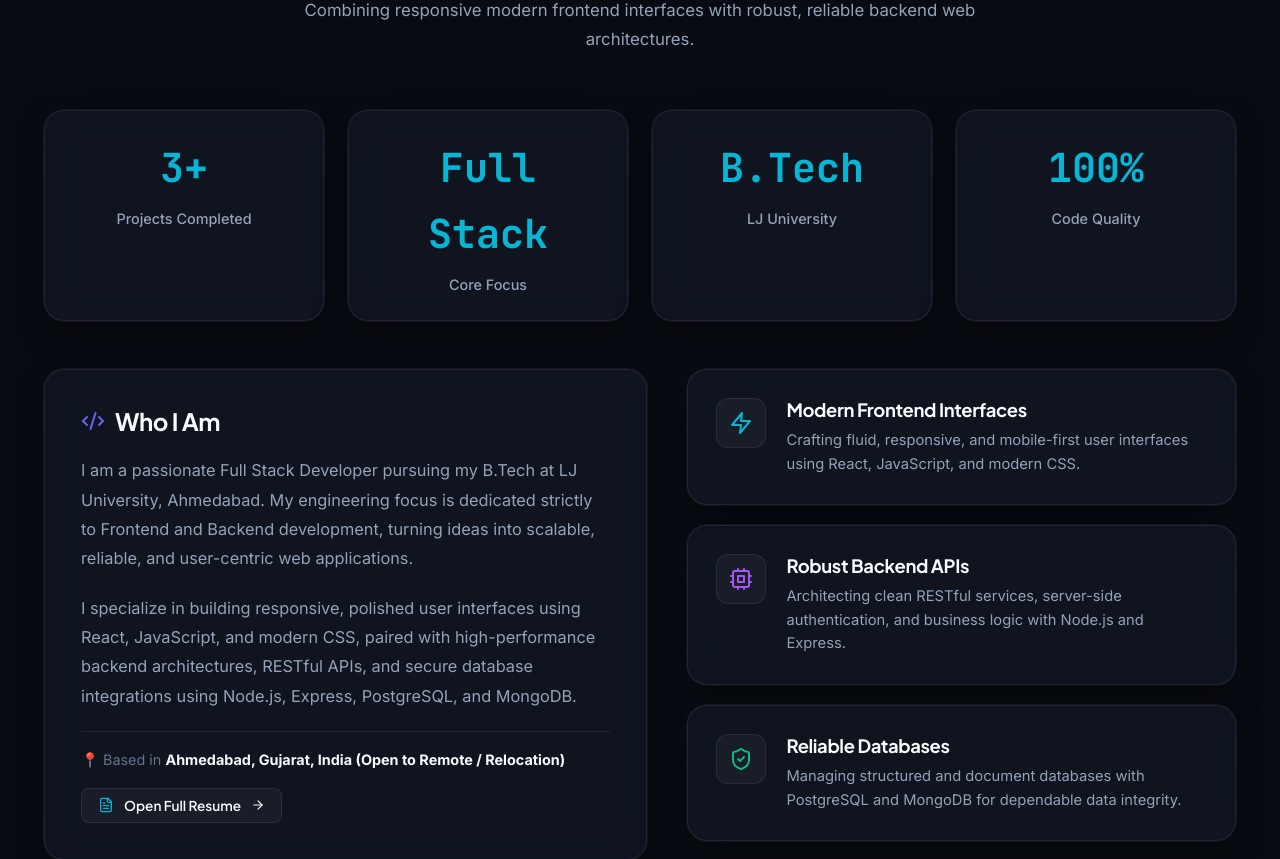
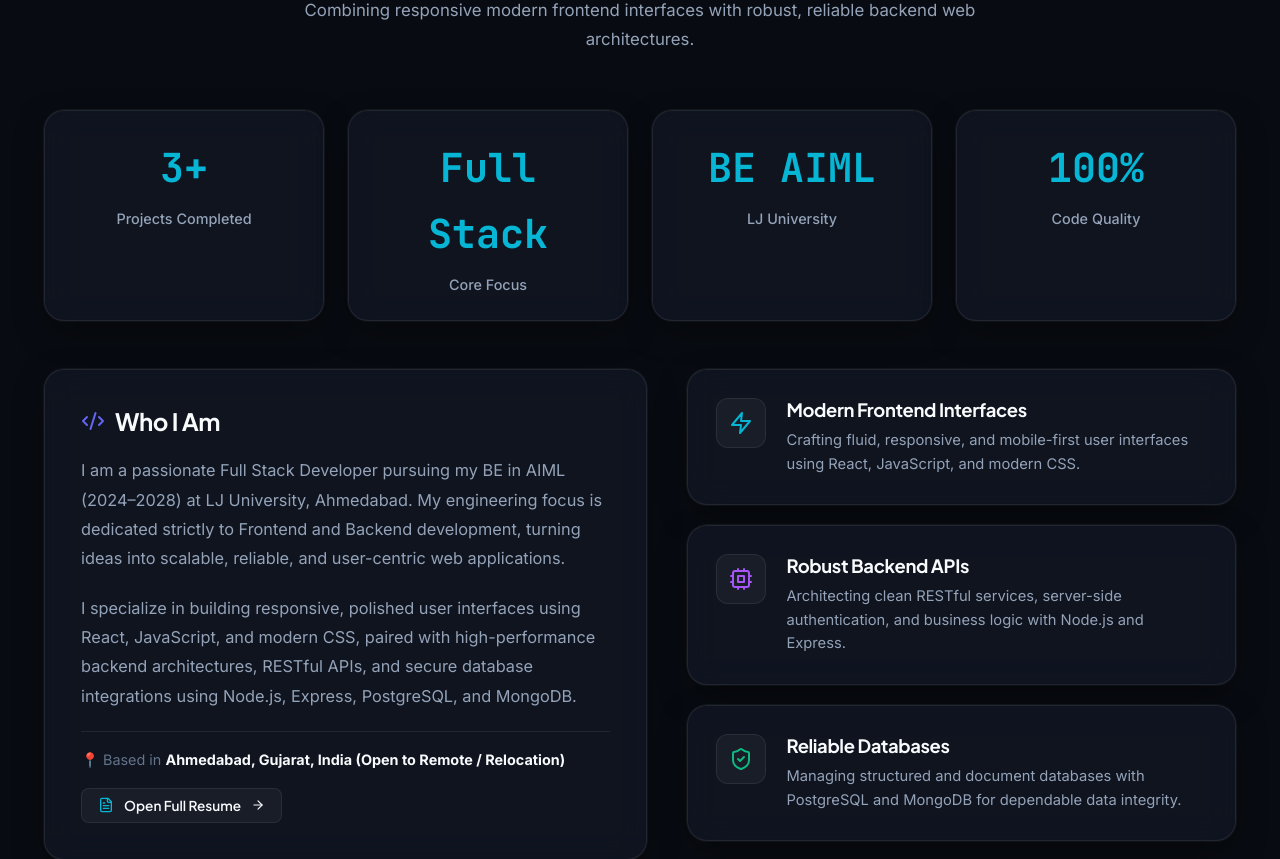
Before and after one commit to Dharm0101/PORTFOLIO, a React (Vite) app: page / in a window 1280 px wide. Shown: the part 1060-1919 px from the top of the page. Built offline with nearby package versions, Linux system fonts and the light colour scheme.

Commit message:
Update education details to BE in AIML (2024-2028) at LJ University

```diff
--- a/src/components/Hero.jsx
+++ b/src/components/Hero.jsx
@@ -11,7 +11,7 @@ export const Hero = ({ onOpenTerminal, onOpenResume }) => {
     "Full Stack Web Developer",
     "Frontend Specialist (React & UI/UX)",
     "Backend Developer (Node.js & Express)",
-    "B.Tech Scholar @ LJ University"
+    "BE in AIML (2024-2028) @ LJ University"
   ];
   const [roleIndex, setRoleIndex] = useState(0);
   const [displayText, setDisplayText] = useState('');
--- a/src/components/ResumeModal.jsx
+++ b/src/components/ResumeModal.jsx
@@ -136,7 +136,7 @@ export const ResumeModal = ({ isOpen, onClose }) => {
               Professional Summary
             </h3>
             <p style={{ color: 'var(--text-secondary)', lineHeight: 1.7, fontSize: '0.94rem' }}>
-              Passionate Full Stack Developer pursuing B.Tech at LJ University, Ahmedabad. Specialized strictly in Frontend and Backend engineering, with proven capability in designing responsive React applications, building scalable Node.js & Express REST APIs, and architecting PostgreSQL and MongoDB databases.
+              Passionate Full Stack Developer pursuing BE in AIML (2024–2028) at LJ University, Ahmedabad. Specialized strictly in Frontend and Backend engineering, with proven capability in designing responsive React applications, building scalable Node.js & Express REST APIs, and architecting PostgreSQL and MongoDB databases.
             </p>
           </div>
 
@@ -148,17 +148,17 @@ export const ResumeModal = ({ isOpen, onClose }) => {
             <div>
               <div style={{ display: 'flex', justifyContent: 'space-between', alignItems: 'baseline', marginBottom: '4px' }}>
                 <strong style={{ fontSize: '1.05rem', color: 'var(--text-primary)' }}>
-                  B.Tech (Undergraduate)
+                  BE in Artificial Intelligence & Machine Learning (AIML)
                 </strong>
                 <span style={{ fontSize: '0.82rem', fontFamily: 'var(--font-mono)', color: 'var(--accent-cyan)' }}>
-                  2022 - 2026
+                  2024 - 2028
                 </span>
               </div>
               <div style={{ fontSize: '0.9rem', color: 'var(--text-muted)', marginBottom: '8px' }}>
                 LJ University • Ahmedabad, Gujarat, India
               </div>
               <p style={{ color: 'var(--text-secondary)', fontSize: '0.9rem', lineHeight: 1.6 }}>
-                Core studies in software engineering, database systems, data structures, and algorithms. Actively developing production-grade web platforms.
+                Bachelor of Engineering in Artificial Intelligence & Machine Learning (AIML). Foundational studies in software engineering, database architectures, data structures, and production web systems.
               </p>
             </div>
           </div>
--- a/src/data/portfolioData.js
+++ b/src/data/portfolioData.js
@@ -25,11 +25,11 @@ export const portfolioData = {
     stats: [
       { label: "Projects Completed", value: "3+" },
       { label: "Core Focus", value: "Full Stack" },
-      { label: "LJ University", value: "B.Tech" },
+      { label: "LJ University", value: "BE AIML" },
       { label: "Code Quality", value: "100%" }
     ],
     bio: [
-      "I am a passionate Full Stack Developer pursuing my B.Tech at LJ University, Ahmedabad. My engineering focus is dedicated strictly to Frontend and Backend development, turning ideas into scalable, reliable, and user-centric web applications.",
+      "I am a passionate Full Stack Developer pursuing my BE in AIML (2024–2028) at LJ University, Ahmedabad. My engineering focus is dedicated strictly to Frontend and Backend development, turning ideas into scalable, reliable, and user-centric web applications.",
       "I specialize in building responsive, polished user interfaces using React, JavaScript, and modern CSS, paired with high-performance backend architectures, RESTful APIs, and secure database integrations using Node.js, Express, PostgreSQL, and MongoDB."
     ]
   },
@@ -129,13 +129,13 @@ export const portfolioData = {
 
   experience: [
     {
-      period: "2022 - 2026",
-      role: "B.Tech Undergraduate",
+      period: "2024 - 2028",
+      role: "BE in AIML (Undergraduate)",
       company: "LJ University",
       location: "Ahmedabad, Gujarat, India",
-      description: "Undergraduate degree focusing on software engineering principles, algorithms, data structures, and web technologies.",
+      description: "Bachelor of Engineering degree in Artificial Intelligence & Machine Learning (AIML) at LJ University, building strong foundations in software engineering, algorithms, and full-stack web applications.",
       achievements: [
-        "Pursuing degree coursework in computer science, software engineering, and database systems at LJ University.",
+        "Pursuing BE in AIML coursework in software engineering, algorithms, and database architectures at LJ University.",
         "Engineered end-to-end full stack web applications connecting modern React client interfaces with Node.js backends.",
         "Collaborated on campus technical projects, developer hackathons, and software showcases."
       ],
@@ -190,7 +190,7 @@ export const portfolioData = {
     ],
     commands: {
       help: "Available commands:\n  • about     - View bio, education (LJ University), and focus\n  • skills    - List Frontend & Backend tech proficiencies\n  • projects  - Summary of featured full stack projects\n  • contact   - Direct contact channels and social links\n  • hire      - Why collaborate with Dharm Mendpara\n  • theme     - Cycle active color scheme\n  • sudo      - Try if you dare ;)\n  • clear     - Reset the terminal output",
-      about: "Dharm Mendpara | Full Stack Developer\nEducation: B.Tech from LJ University, Ahmedabad.\nFocus: Modern Frontend Interfaces & Scalable Backend Web Systems.",
+      about: "Dharm Mendpara | Full Stack Developer\nEducation: BE in AIML (2024-2028) from LJ University, Ahmedabad.\nFocus: Modern Frontend Interfaces & Scalable Backend Web Systems.",
       skills: "Core Proficiencies:\n• Frontend: React, JavaScript (ES6+), HTML5, CSS3, Tailwind CSS, Responsive Design\n• Backend: Node.js, Express.js, RESTful APIs, PostgreSQL, MongoDB, JWT Auth, Git",
       projects: "Featured Showcase:\n1. TEE VERSE        - Heavyweight Streetwear & Graphic Tees (Live: https://tee-verse-mu.vercel.app/)\n2. Drive Hub        - Smart Vehicle Rental Marketplace (Live: https://drive-rental-mu.vercel.app/)\n3. Brahmani Textile - Enterprise Billing & Inventory ERP System (React/Node/PostgreSQL/PDFKit)",
       contact: "Direct Channels:\n• Email: dharmmrndpara@gmail.com\n• Location: Ahmedabad, Gujarat, India\n• GitHub: https://github.com/Dharm0101\n• LinkedIn: https://linkedin.com",
```
